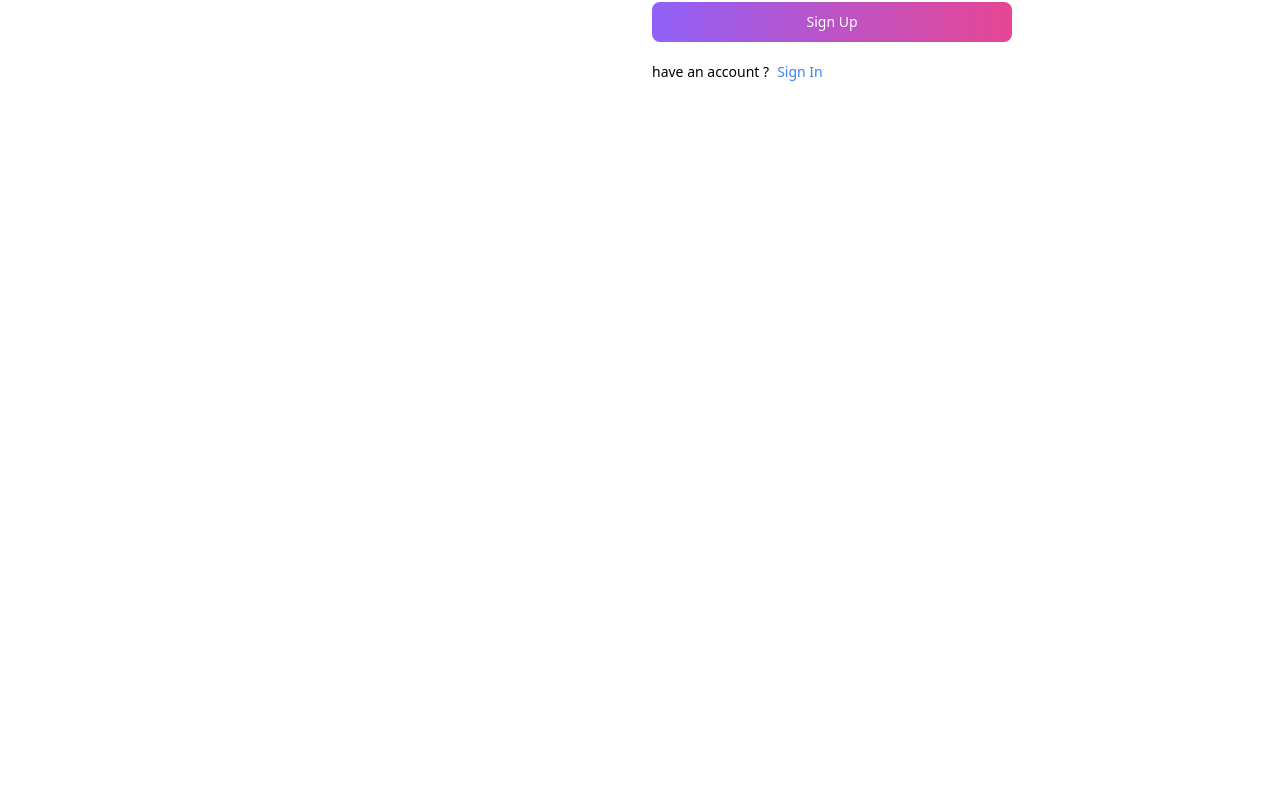
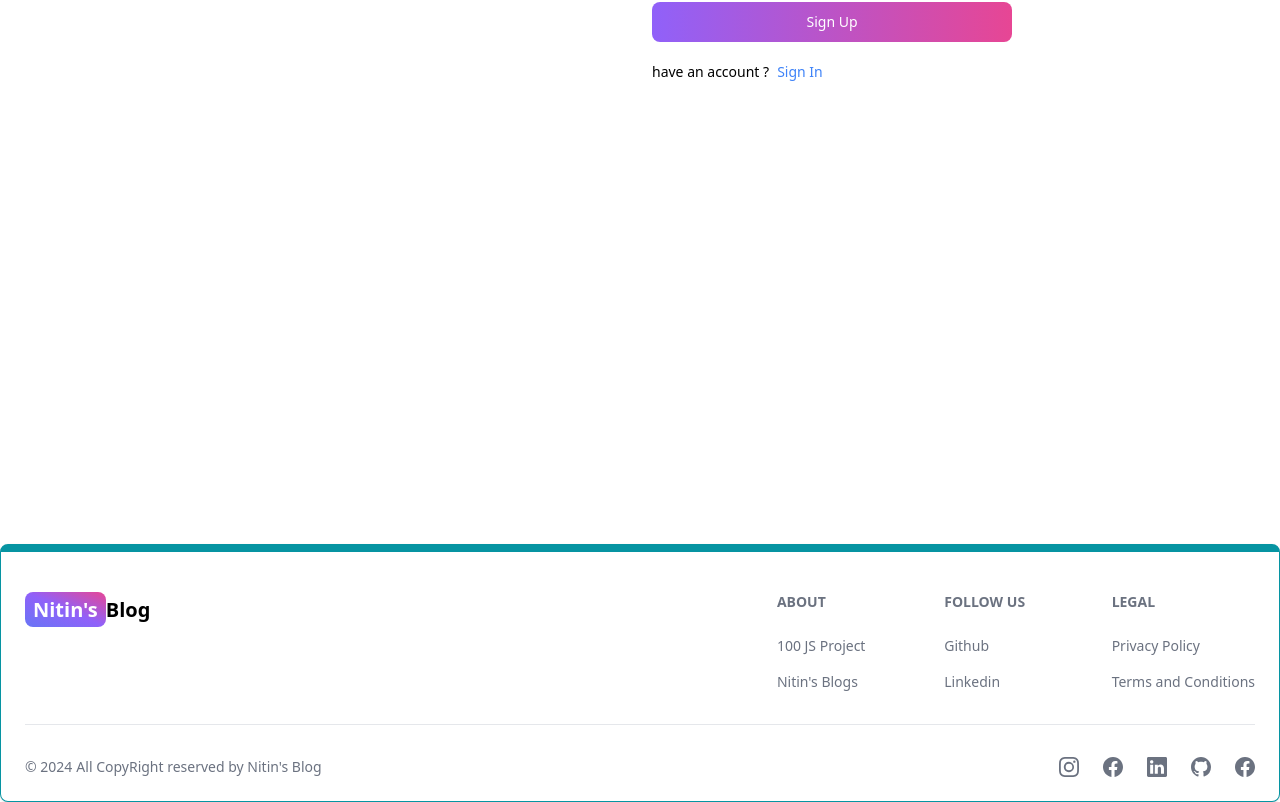
Before and after one commit to nitinrajputind/Nitin-s-blog, a React (Vite) app in the folder frontend/: page /sign-up in a window 1280 px wide. Shown: the part 400-1202 px from the top of the page. Before the commit the page ends 944 px from the top, so only its background shows below. Built offline with nearby package versions, Linux system fonts and the light colour scheme.

Commit message:
Create Footer

```diff
--- a/frontend/src/App.jsx
+++ b/frontend/src/App.jsx
@@ -1,26 +1,28 @@
-import { BrowserRouter, Route, Routes } from 'react-router-dom'
-import Home from "./pages/Home"
-import About from './pages/About'
-import SignIn from './pages/SignIn'
-import SignUp from './pages/SignUp'
-import Dashboard from './pages/Dashboard'
-import Projects from './pages/Projects'
-import Header from './components/Header'
+import { BrowserRouter, Route, Routes } from "react-router-dom";
+import Home from "./pages/Home";
+import About from "./pages/About";
+import SignIn from "./pages/SignIn";
+import SignUp from "./pages/SignUp";
+import Dashboard from "./pages/Dashboard";
+import Projects from "./pages/Projects";
+import Header from "./components/Header";
+import FooterComp from "./components/Footer";
 
 export default function App() {
   return (
     <>
       <BrowserRouter>
-      <Header/>
+        <Header />
         <Routes>
-          <Route path='/' element={<Home/>}/>
-          <Route path='/about' element={<About/>}/>
-          <Route path='/sign-in' element={<SignIn/>}/>
-          <Route path='/sign-up' element={<SignUp/>}/>
-          <Route path='/dashboard' element={<Dashboard/>}/>
-          <Route path='/projects' element={<Projects/>}/>
+          <Route path="/" element={<Home />} />
+          <Route path="/about" element={<About />} />
+          <Route path="/sign-in" element={<SignIn />} />
+          <Route path="/sign-up" element={<SignUp />} />
+          <Route path="/dashboard" element={<Dashboard />} />
+          <Route path="/projects" element={<Projects />} />
         </Routes>
+        <FooterComp />
       </BrowserRouter>
     </>
-  )
+  );
 }
--- /dev/null
+++ b/frontend/src/components/Footer.jsx
@@ -0,0 +1,68 @@
+import { Footer } from "flowbite-react";
+import { Link } from "react-router-dom";
+import { BsFacebook, BsInstagram, BsLinkedin, BsGithub } from "react-icons/bs";
+
+export default function FooterComp() {
+  return (
+    <Footer container className=" border border-t-8 border-teal-500">
+      <div className="w-full max-w-7xl mx-auto">
+        <div className="grid w-full justify-between sm:flex md:grid-cols-1">
+          <div className="mt-5">
+            <Link className="self-center whitespace-nowrap text-xl  sm:text-xl font-semibold dark:text-white">
+              <span className="px-2 py-1 bg-gradient-to-tr from-indigo-500 via-purple-500 to-pink-500 rounded-lg text-white">
+                Nitin&apos;s
+              </span>
+              Blog
+            </Link>
+          </div>
+          <div className="grid grid-cols-2 gap-8 mt-4 sm:grid-cols-3 sm:gap-6">
+            <div>
+              <Footer.Title title="About" />
+              <Footer.LinkGroup col>
+                <Footer.Link href="#" target="_blank">
+                  100 JS Project
+                </Footer.Link>
+                <Footer.Link href="#" target="_blank">
+                  Nitin&apos;s Blogs
+                </Footer.Link>
+              </Footer.LinkGroup>
+            </div>
+            <div>
+              <Footer.Title title="Follow Us" />
+              <Footer.LinkGroup col>
+                <Footer.Link href="#" target="_blank">
+                  Github
+                </Footer.Link>
+                <Footer.Link href="#">Linkedin</Footer.Link>
+              </Footer.LinkGroup>
+            </div>
+            <div>
+              <Footer.Title title="Legal" />
+              <Footer.LinkGroup col>
+                <Footer.Link href="#" target="_blank">
+                  Privacy Policy
+                </Footer.Link>
+                <Footer.Link href="#">Terms and Conditions</Footer.Link>
+              </Footer.LinkGroup>
+            </div>
+          </div>
+        </div>
+        <Footer.Divider />
+        <div className="w-full sm:flex sm:items-center sm:justify-between">
+          <Footer.Copyright
+            href="#"
+            by="All CopyRight reserved by Nitin's Blog "
+            year={new Date().getFullYear()}
+          />
+          <div className="flex gap-6 sm:mt-0  mt-4 sm:justify-center">
+            <Footer.Icon href="#" icon={BsInstagram} />
+            <Footer.Icon href="#" icon={BsFacebook} />
+            <Footer.Icon href="#" icon={BsLinkedin} />
+            <Footer.Icon href="#" icon={BsGithub} />
+            <Footer.Icon href="#" icon={BsFacebook} />
+          </div>
+        </div>
+      </div>
+    </Footer>
+  );
+}
--- a/frontend/src/pages/SignUp.jsx
+++ b/frontend/src/pages/SignUp.jsx
@@ -3,43 +3,43 @@
 import { Link, useNavigate } from "react-router-dom";
 
 export default function SignUp() {
-  const navigate = useNavigate()
-  const[formData, setFormData] = useState({})
-  const [errorMessage , setErrorMessage] = useState(null);
-  const [loading , setLoading] = useState(false);
-  const handleChange=(event)=>{
+  const navigate = useNavigate();
+  const [formData, setFormData] = useState({});
+  const [errorMessage, setErrorMessage] = useState(null);
+  const [loading, setLoading] = useState(false);
+  const handleChange = (event) => {
     setFormData({
       ...formData,
-      [event.target.id] : event.target.value.trim()
-    })
-  }
-  const handleSubmit = async (event)=>{
-    event.preventDefault()
-    if(!formData.username || !formData.email || !formData.password){
-      return setErrorMessage('please fill all the required fields')
+      [event.target.id]: event.target.value.trim(),
+    });
+  };
+  const handleSubmit = async (event) => {
+    event.preventDefault();
+    if (!formData.username || !formData.email || !formData.password) {
+      return setErrorMessage("please fill all the required fields");
     }
     try {
       setLoading(true);
       setErrorMessage(null);
-      const res = await fetch('/api/auth/signup',{
-        method : 'POST',
-        headers : {'Content-Type': 'application/json'},
-        body : JSON.stringify(formData)
-      })
-      const data = await res.json()
-      if(data.success === false) {
+      const res = await fetch("/api/auth/signup", {
+        method: "POST",
+        headers: { "Content-Type": "application/json" },
+        body: JSON.stringify(formData),
+      });
+      const data = await res.json();
+      if (data.success === false) {
         setLoading(false);
         return setErrorMessage(data.message);
       }
-      if(res.ok){
-        navigate('/sign-in');
+      if (res.ok) {
+        navigate("/sign-in");
       }
       setLoading(false);
-    } catch(err){
+    } catch (err) {
       setErrorMessage(err.message);
       setLoading(false);
     }
-  }
+  };
   return (
     <div className="min-h-screen mt-20">
       <div className="flex p-3 max-w-3xl mx-auto flex-col md:flex-row md:items-center gap-6">
@@ -52,48 +52,71 @@
             Blog
           </Link>
           <p className="text-sm mt-5">
-          Welcome to our blog community! Signing up is your first step towards unlocking a world of knowledge, creativity, and connection.
+            Welcome to our blog community! Signing up is your first step towards
+            unlocking a world of knowledge, creativity, and connection.
           </p>
         </div>
         {/* Right Side Conatnier */}
         <div className="flex-1">
-        <form action="" className="flex flex-col gap-4" onSubmit={handleSubmit}>
+          <form
+            action=""
+            className="flex flex-col gap-4"
+            onSubmit={handleSubmit}
+          >
             <div className="">
-            <Label value="Your username"/>
-            <TextInput type="text" placeholder="Your username" id="username"  onChange={handleChange}/>
+              <Label value="Your username" />
+              <TextInput
+                type="text"
+                placeholder="Your username"
+                id="username"
+                onChange={handleChange}
+              />
             </div>
             <div className="">
-            <Label value="Your email"/>
-            <TextInput type="email" placeholder="name@company.com" id="email"  onChange={handleChange}/>
+              <Label value="Your email" />
+              <TextInput
+                type="email"
+                placeholder="name@company.com"
+                id="email"
+                onChange={handleChange}
+              />
             </div>
             <div className="">
-            <Label value="Your password"/>
-            <TextInput type="password" placeholder="Your password" id="password" autoComplete='true' onChange={handleChange} />
+              <Label value="Your password" />
+              <TextInput
+                type="password"
+                placeholder="Your password"
+                id="password"
+                autoComplete="true"
+                onChange={handleChange}
+              />
             </div>
-          <Button gradientDuoTone={'purpleToPink'} type="submit" disabled={loading}>
-            {
-              loading ? (
+            <Button
+              gradientDuoTone={"purpleToPink"}
+              type="submit"
+              disabled={loading}
+            >
+              {loading ? (
                 <>
-                <Spinner size="sm"/>
+                  <Spinner size="sm" />
                   <span className="pl-3">Loading....</span>
                 </>
-              ) : "Sign Up"
-            }
+              ) : (
+                "Sign Up"
+              )}
             </Button>
           </form>
           <div className="flex gap-2 text-sm mt-5">
             <span>have an account ? </span>
-          <Link to={'/sign-in'} className="text-blue-500">
+            <Link to={"/sign-in"} className="text-blue-500">
               Sign In
             </Link>
           </div>
-        {
-          errorMessage && (
-            <Alert className="mt-5" color={'failure'}>
+          {errorMessage && (
+            <Alert className="mt-5" color={"failure"}>
               {errorMessage}
             </Alert>
-          )
-        }
+          )}
         </div>
       </div>
     </div>
```
Also changed, not shown: frontend/src/components/Header.jsx (+7 -5 lines). Lines whose indentation alone changed are shown as unchanged.
